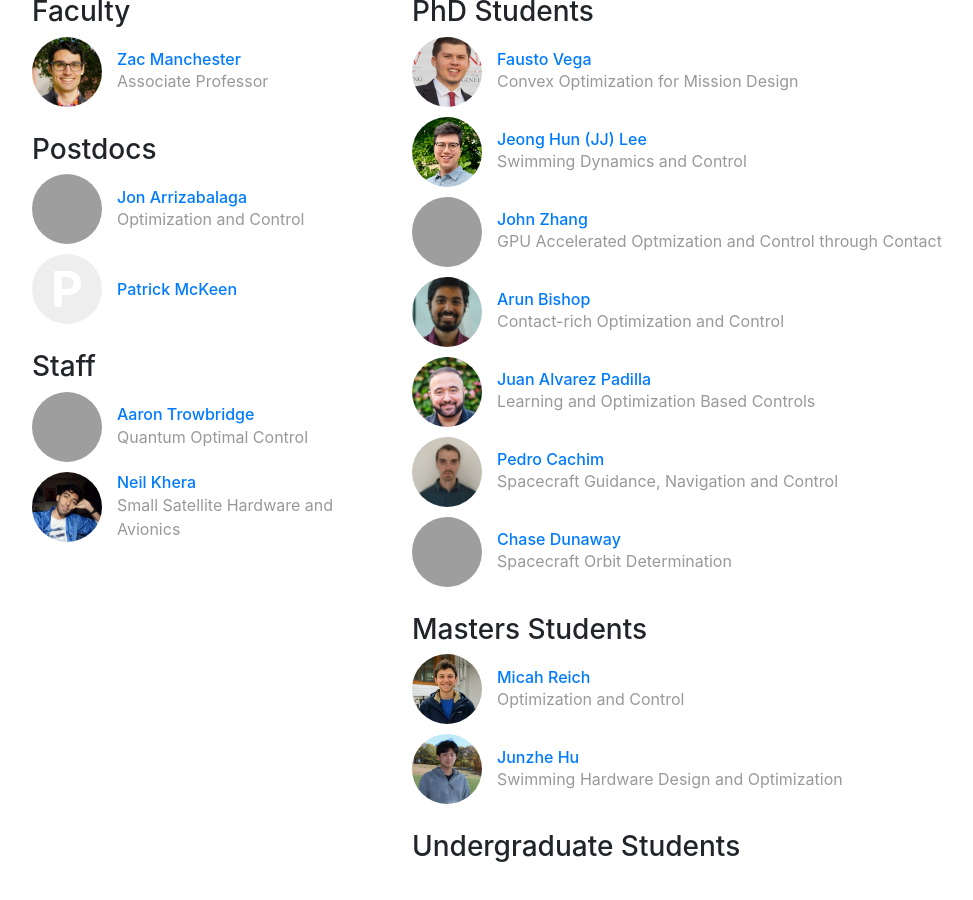
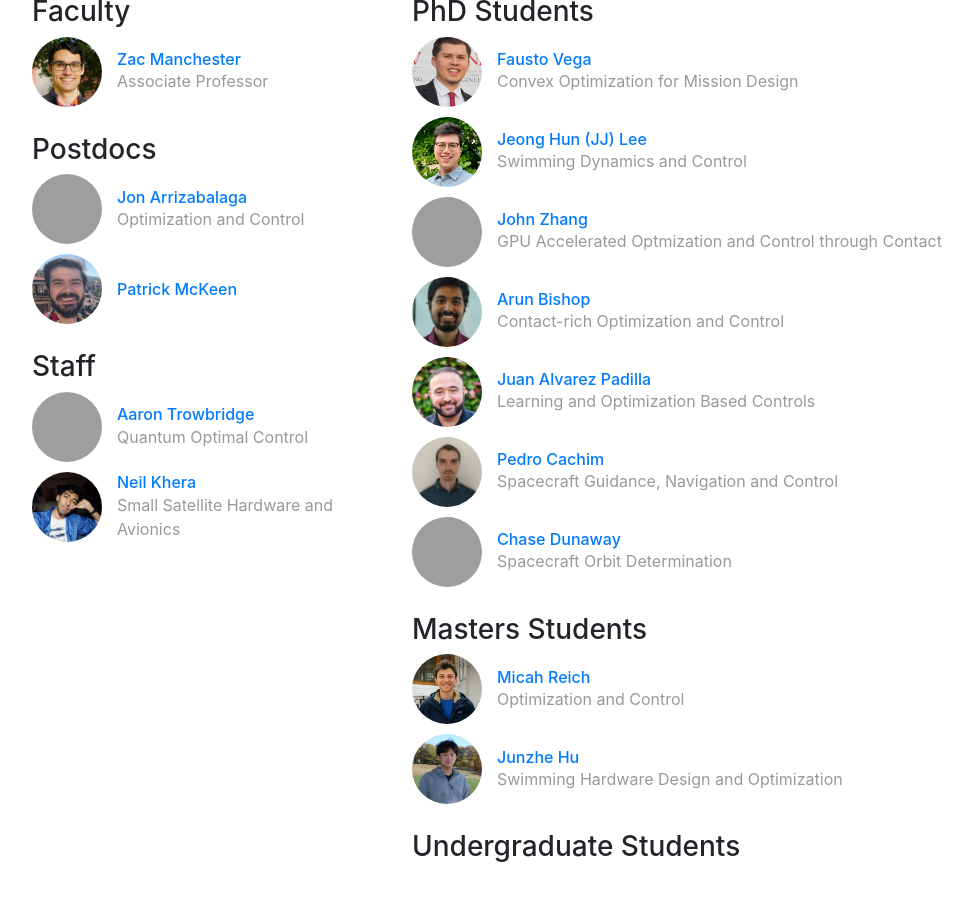
Before and after one commit to RoboticExplorationLab/roboticexplorationlab.github.io, a Jekyll site: the page built from index.html, in a window 1280 px wide and 900 px high, scrolled down 7819 px, cut to the strip 0-900 px from the top of the window. Shown: the whole strip, without its empty margins (53-1026 px from the left). Built offline with Jekyll 4.4.1, drawn with Linux system fonts in a browser that asks for light colours; a script that is not in the unit is left out; grey boxes are pictures that could not be loaded.

Commit message:
add patrick img

```diff
--- a/_data/people.yml
+++ b/_data/people.yml
@@ -375,7 +375,7 @@ patrick_mckeen:
     webpage: "https://www.linkedin.com/in/pcmckeen/"
     github:
     role: postdoc
-    image:
+    image: /img/people/patrick.jpg
 
 elakhya:
     display_name: "Elakhya Nedumaran"
```
Also changed, not shown: img/people/patrick.jpg (added).
